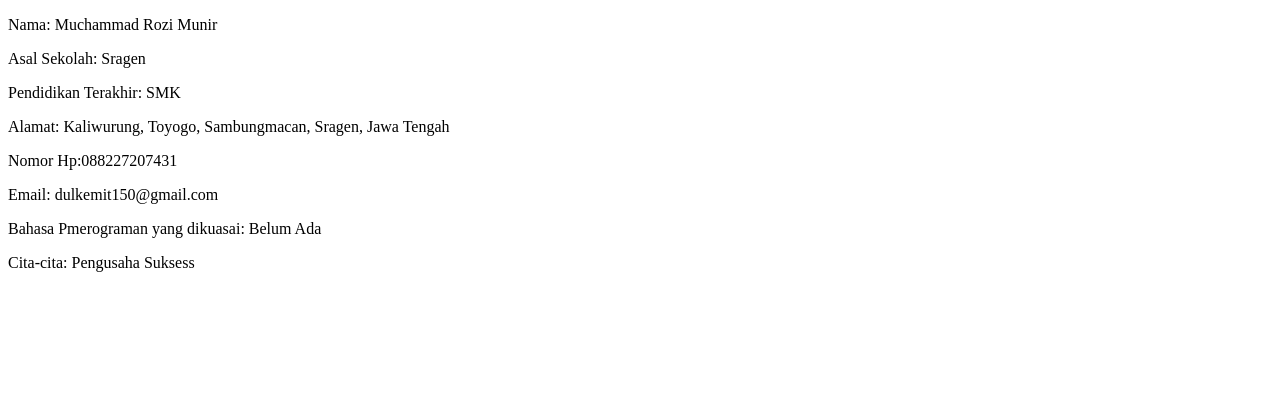
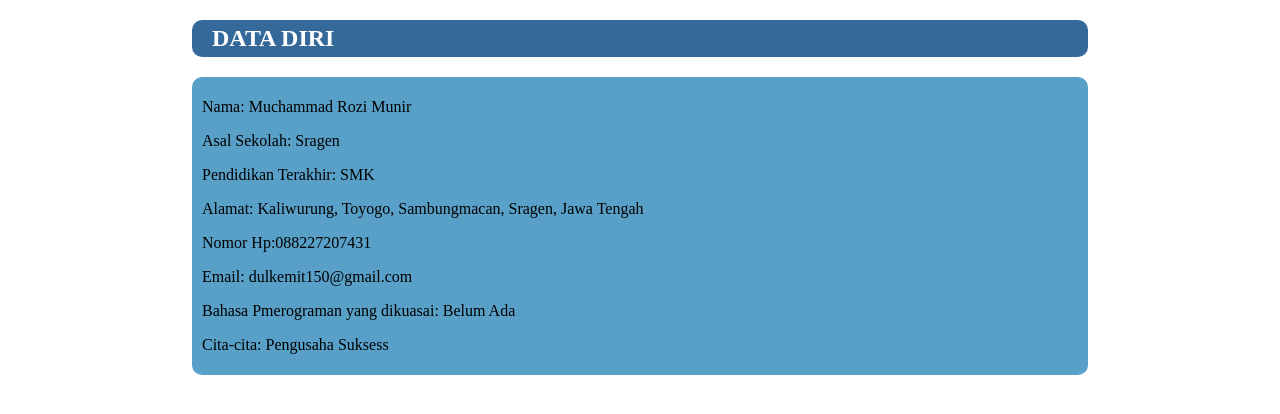
Before and after one commit to websiteku150/utschool_percobaan, a plain HTML site: page nama.html in a window 1280 px wide. Drawn offline with Linux system fonts and the light colour scheme.

Commit message:
berhasil guys

```diff
--- a/nama.html
+++ b/nama.html
@@ -4,8 +4,32 @@
     <meta charset="UTF-8">
     <meta name="viewport" content="width=device-width, initial-scale=1.0">
     <title>Data Diri</title>
+    <style>
+        body {
+            width: 70%;
+            margin: auto;
+        }
+        h2 {
+            background-color: #34699a;
+            padding: 5px;
+            border-radius: 10px;
+            color: white;
+            padding-left: 20px;
+            align-items: center;
+        }
+        .isi {
+            background-color: #58a0c8;
+            padding: 5px;
+            border-radius:10px ;
+        }
+        p{
+            margin-left: 5px;
+        }
+    </style>
 </head>
 <body>
+    <h2>DATA DIRI</h2>
+    <div class="isi">
     <p>Nama: Muchammad Rozi Munir</p>
     <p>Asal Sekolah: Sragen</p>
     <p>Pendidikan Terakhir: SMK</p>
@@ -14,5 +38,6 @@
     <p>Email: dulkemit150@gmail.com</p>
     <p>Bahasa Pmerograman yang dikuasai: Belum Ada</p>
     <p>Cita-cita: Pengusaha Suksess</p>
+    </div>
 </body>
 </html>
```
